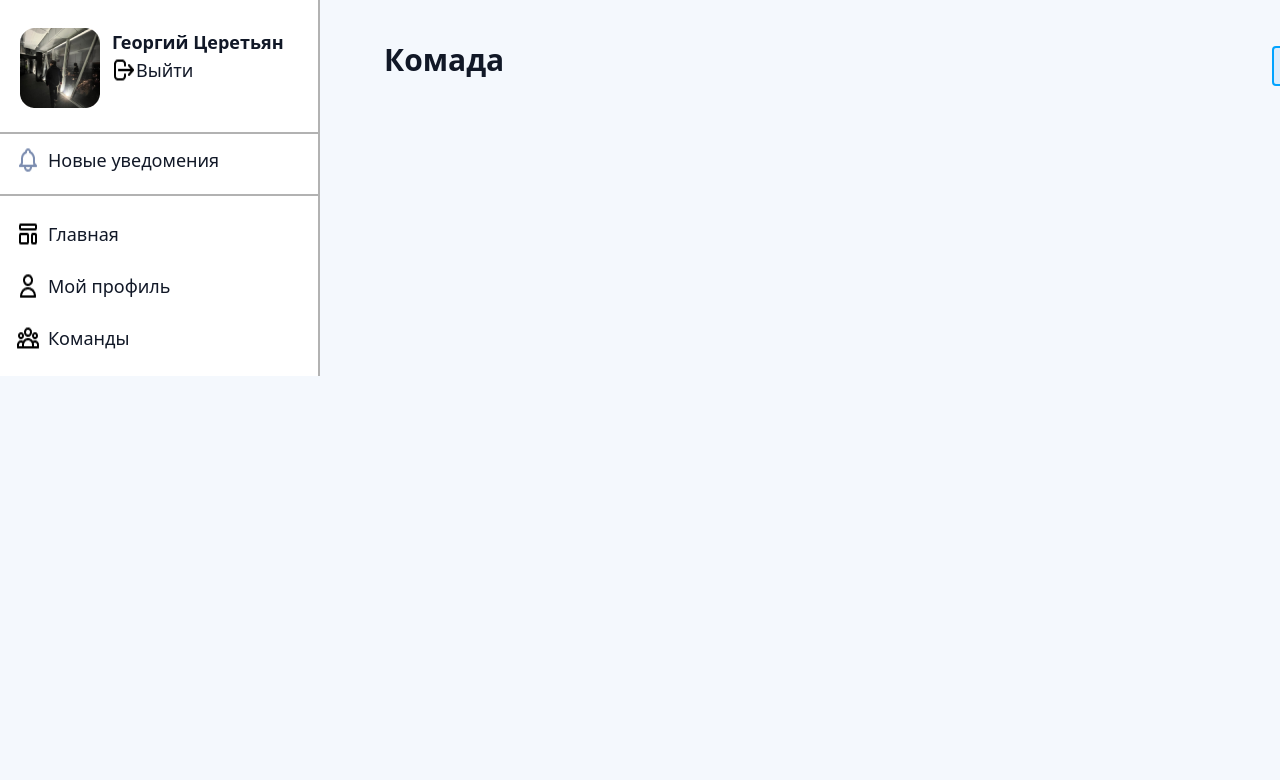
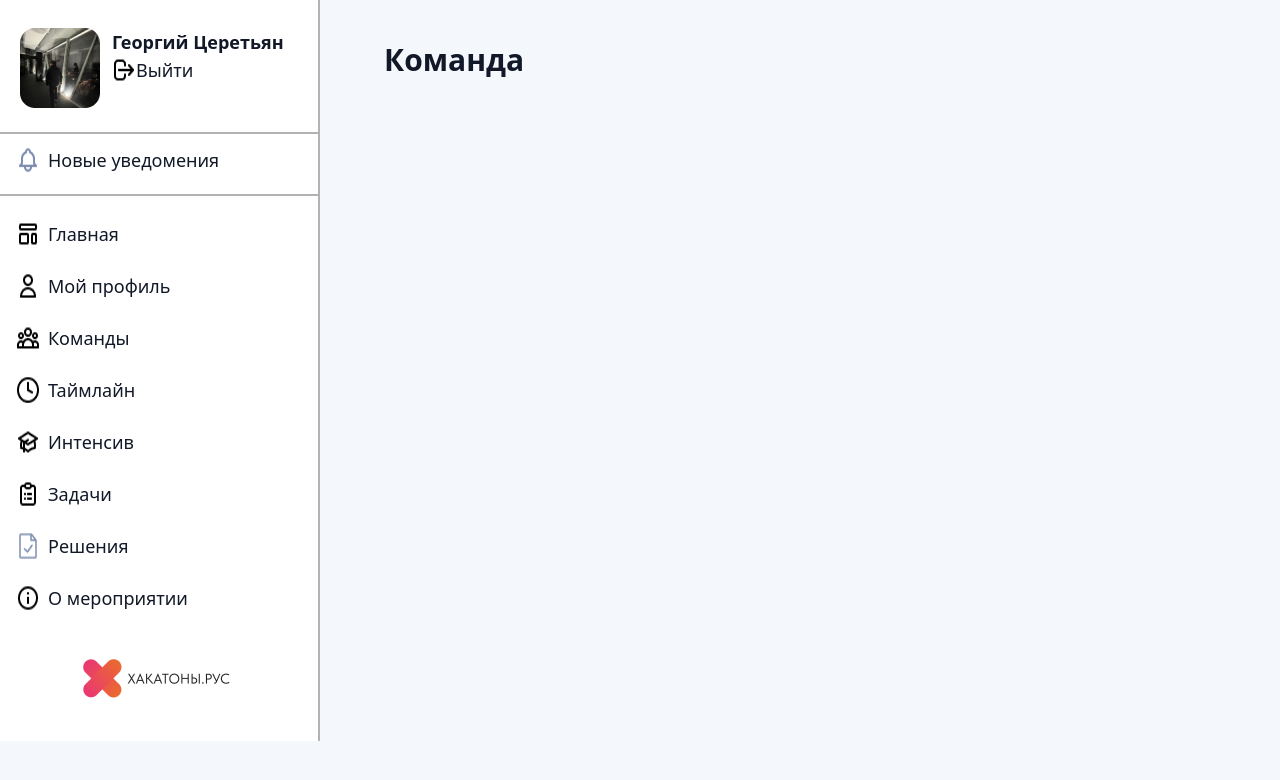
Before and after one commit to yukky9/lets-hack, a React (Create React App) app: page / in a window 1280 px wide. Shown: the top 780 px of the page. Built offline with nearby package versions, Linux system fonts and the light colour scheme; the HTML template or start-up script is replaced by a standard one.

Commit message:
left slide

```diff
--- /dev/null
+++ b/src/components/molecules/IconButton/LeftSlideIcons/Tab1/EighthTab.tsx
@@ -0,0 +1,14 @@
+import React from 'react';
+import LeftSlideText from '../../../../atoms/Text/LeftSlideText/LeftSlideText';
+import ic from '../LeftSlideIcon/about.png';
+
+const EighthTab = () => {
+    return (
+        <div className='flex gap-2 ml-4'>
+            <img src={ic} alt="mcsl"/>
+            <LeftSlideText text='О мероприятии'/>
+        </div>
+    );
+};
+
+export default EighthTab;
--- /dev/null
+++ b/src/components/molecules/IconButton/LeftSlideIcons/Tab1/FifthTab.tsx
@@ -0,0 +1,14 @@
+import React from 'react';
+import LeftSlideText from '../../../../atoms/Text/LeftSlideText/LeftSlideText';
+import ic from '../LeftSlideIcon/intens.png';
+
+const FifthTab = () => {
+    return (
+        <div className='flex gap-2 ml-4'>
+            <img src={ic} alt="mcsl"/>
+            <LeftSlideText text='Интенсив'/>
+        </div>
+    );
+};
+
+export default FifthTab;
--- /dev/null
+++ b/src/components/molecules/IconButton/LeftSlideIcons/Tab1/FourthTab.tsx
@@ -0,0 +1,14 @@
+import React from 'react';
+import LeftSlideText from '../../../../atoms/Text/LeftSlideText/LeftSlideText';
+import ic from '../LeftSlideIcon/timeline.png';
+
+const FourthTab = () => {
+    return (
+        <div className='flex gap-2 ml-4'>
+            <img src={ic} alt="mcsl"/>
+            <LeftSlideText text='Таймлайн'/>
+        </div>
+    );
+};
+
+export default FourthTab;
--- /dev/null
+++ b/src/components/molecules/IconButton/LeftSlideIcons/Tab1/SeventhTab.tsx
@@ -0,0 +1,14 @@
+import React from 'react';
+import LeftSlideText from '../../../../atoms/Text/LeftSlideText/LeftSlideText';
+import ic from '../LeftSlideIcon/resheniya.png';
+
+const SeventhTab = () => {
+    return (
+        <div className='flex gap-2 ml-4'>
+            <img src={ic} alt="mcsl"/>
+            <LeftSlideText text='Решения'/>
+        </div>
+    );
+};
+
+export default SeventhTab;
--- /dev/null
+++ b/src/components/molecules/IconButton/LeftSlideIcons/Tab1/SixthTab.tsx
@@ -0,0 +1,14 @@
+import React from 'react';
+import LeftSlideText from '../../../../atoms/Text/LeftSlideText/LeftSlideText';
+import ic from '../LeftSlideIcon/tasks.png';
+
+const SixthTab = () => {
+    return (
+        <div className='flex gap-2 ml-4'>
+            <img src={ic} alt="mcsl"/>
+            <LeftSlideText text='Задачи'/>
+        </div>
+    );
+};
+
+export default SixthTab;
--- a/src/components/organisms/Header/Header.tsx
+++ b/src/components/organisms/Header/Header.tsx
@@ -6,7 +6,7 @@ import HeaderText from '../../atoms/Text/HeaderText/HeaderText';
 const Header = () => {
     return (
         <div className='ml-96 translate-y-10 flex items-center gap-96'>
-            <HeaderText title='Комада'/>
+            <HeaderText title='Команда'/>
             <div className='translate-x-96 translate-y-1.5'>
                 <HeaderButton>Список команд</HeaderButton>
             </div>
--- a/src/components/organisms/LeftSlide/LeftSlide.tsx
+++ b/src/components/organisms/LeftSlide/LeftSlide.tsx
@@ -1,9 +1,15 @@
 import React from 'react';
+import EighthTab from '../../molecules/IconButton/LeftSlideIcons/Tab1/EighthTab';
+import FifthTab from '../../molecules/IconButton/LeftSlideIcons/Tab1/FifthTab';
 import FirstTab from '../../molecules/IconButton/LeftSlideIcons/Tab1/FirstTab';
+import FourthTab from '../../molecules/IconButton/LeftSlideIcons/Tab1/FourthTab';
 import SecondTab from '../../molecules/IconButton/LeftSlideIcons/Tab1/SecondTab';
+import SeventhTab from '../../molecules/IconButton/LeftSlideIcons/Tab1/SeventhTab';
+import SixthTab from '../../molecules/IconButton/LeftSlideIcons/Tab1/SixthTab';
 import ThirdTab from '../../molecules/IconButton/LeftSlideIcons/Tab1/ThirdTab';
 import TabNotif from '../../molecules/IconButton/LeftSlideIcons/TabNotif/TabNotif';
 import ProfileLeftSlide from '../../molecules/ProfileLeftSlide/ProfileLeftSlide';
+import logoimg from '../../atoms/ImageLogo/Logo/logo.png'
 
 
 const LeftSlide = () => {
@@ -16,6 +22,14 @@ const LeftSlide = () => {
             <FirstTab/><br/>
             <SecondTab/><br/>
             <ThirdTab/><br/>
+            <FourthTab/><br/>
+            <FifthTab/><br/>
+            <SixthTab/><br/>
+            <SeventhTab/><br/>
+            <EighthTab/><br/>
+            <div className='mt-5 ml-20 pb-10'>
+                <img src={logoimg} alt='logo'/>
+            </div>
         </div>
     );
 };
```
